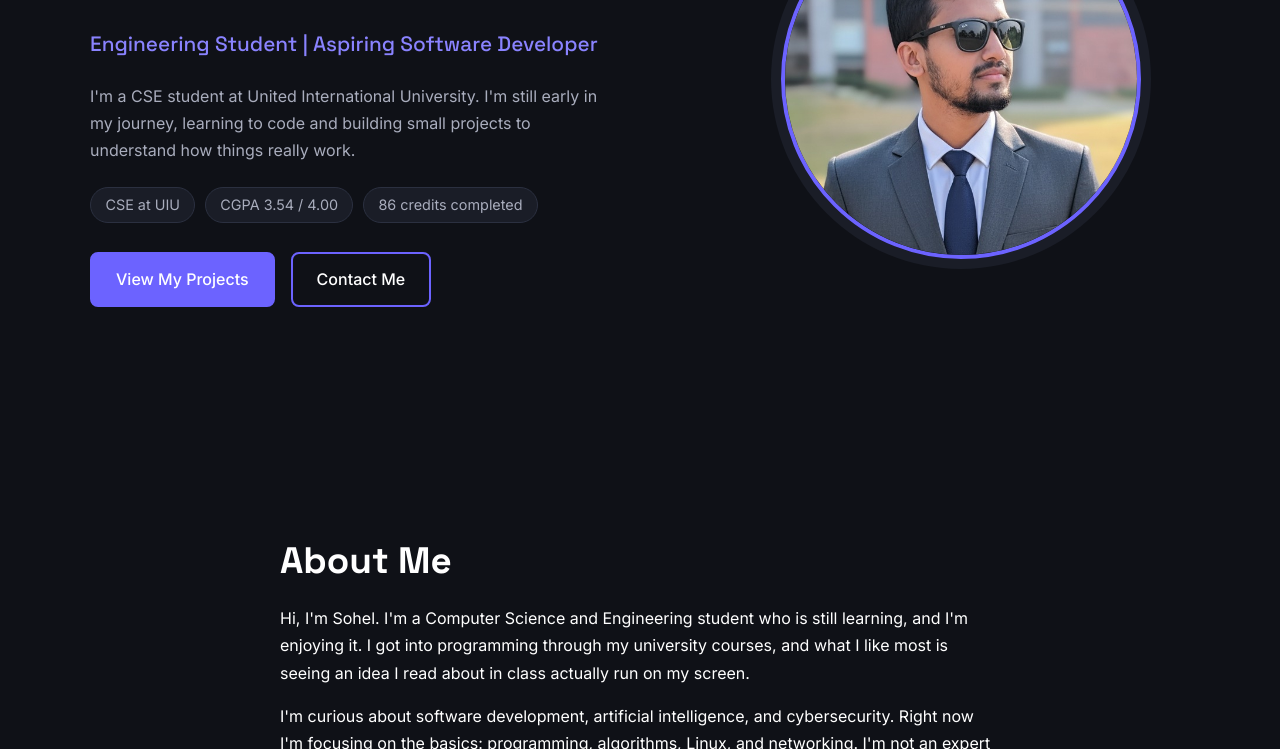
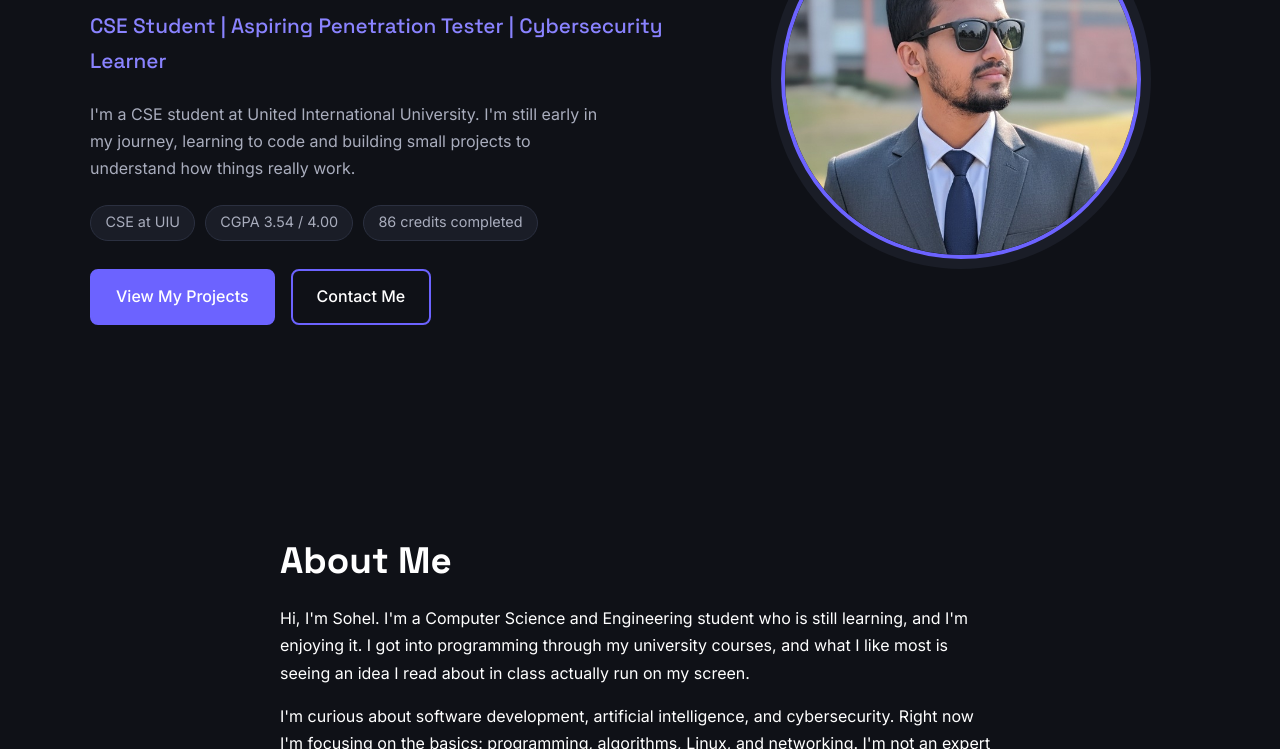
Before and after one commit to SkCaCo3/Sohel-Portfolio, a plain HTML site: page index.html in a window 1280 px wide. Shown: the part 351-1100 px from the top of the page. Drawn offline with Linux system fonts and the light colour scheme.

Commit message:
Update headline to reflect new career focus

```diff
--- a/index.html
+++ b/index.html
@@ -38,7 +38,7 @@
         <div class="hero-text">
           <p class="muted">Hi, I'm</p>
           <h1>Md Sohel</h1>
-          <p class="headline">Engineering Student | Aspiring Software Developer</p>
+          <p class="headline">CSE Student | Aspiring Penetration Tester | Cybersecurity Learner</p>
           <p class="lead">I'm a CSE student at United International University. I'm still early in my journey, learning to code and building small projects to understand how things really work.</p>
           <ul class="chips" aria-label="Quick facts">
             <li>CSE at UIU</li>
```
